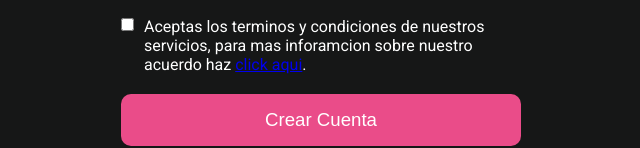
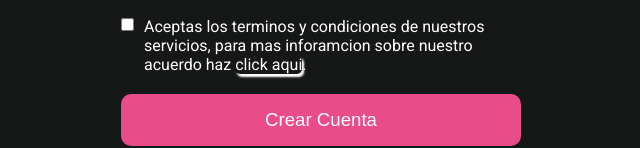
Before and after one commit to Heizahn/registro-html, a plain HTML site: page index.html in a window 1280 px wide. Shown: the part 395-543 px from the top of the page, without its empty margins (319-959 px from the left). Drawn offline with Linux system fonts and the light colour scheme.

Commit message:
estilos al link click aqui

```diff
--- a/style.css
+++ b/style.css
@@ -8,6 +8,13 @@ html {
   font-family: "Roboto", sans-serif;
   background-color: #161717;
   color: white;
+}
+
+a {
+  color: white;
+  box-shadow: 2px 3px 2px white;
+  text-decoration-line: none;
+  border-radius: 5px;
 }
 .contenedor {
   display: flex;
```
